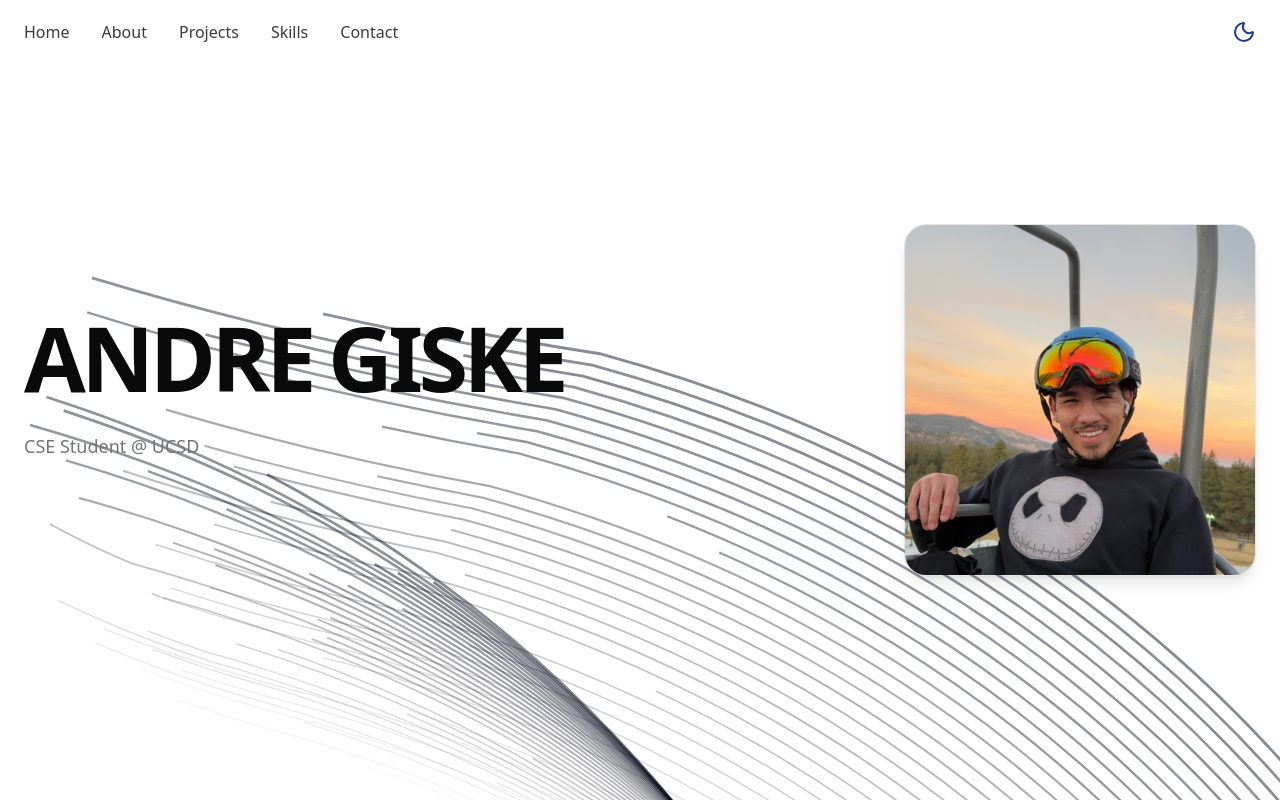
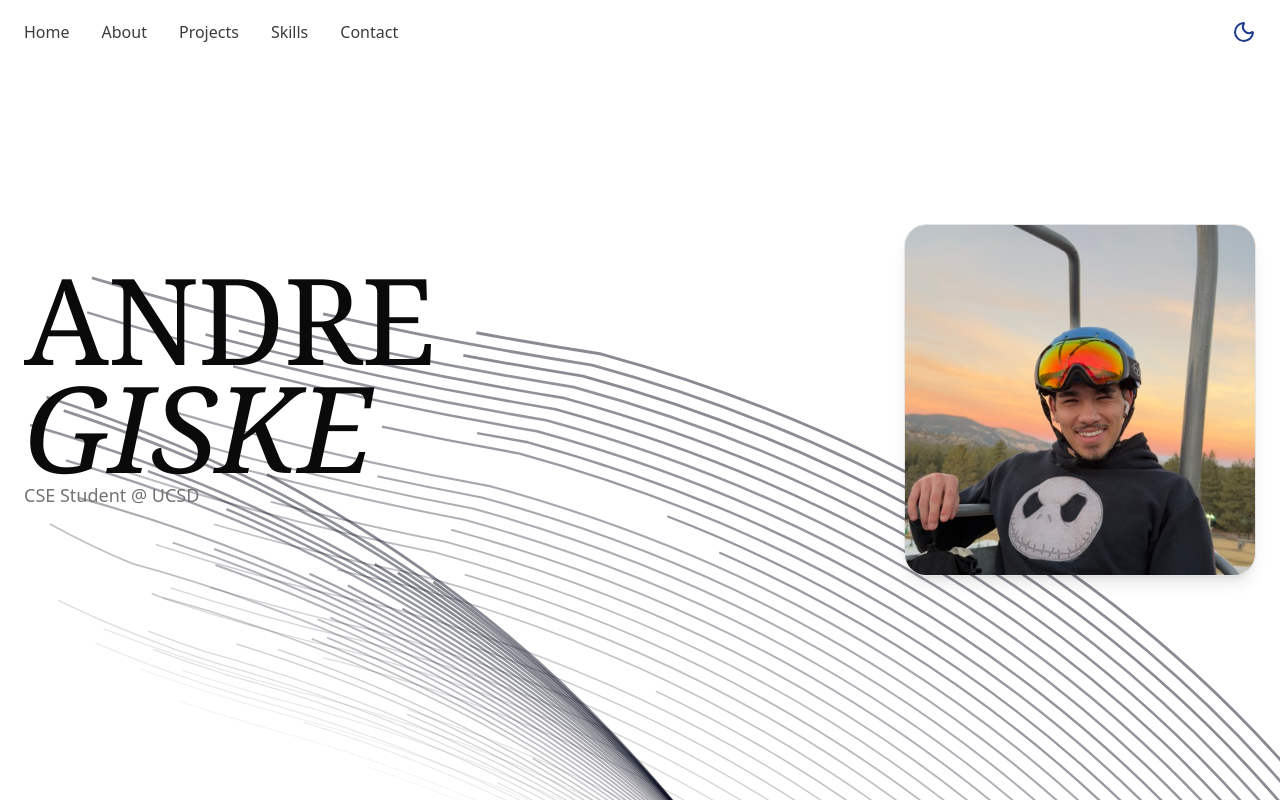
Before and after one commit to dregiske/portfolio, a React (Vite) app: page / in a window 1280 px wide. Shown: the top 802 px of the page. Built offline with nearby package versions, Linux system fonts and the light colour scheme.

Commit message:
hero title

```diff
--- a/src/components/ui/HeroTitle.tsx
+++ b/src/components/ui/HeroTitle.tsx
@@ -1,5 +1,6 @@
 import { motion, useScroll, useTransform } from "framer-motion";
 import { useRef } from "react";
+
 type HeroTitleProps = {
   title: string;
   className?: string;
@@ -20,9 +21,12 @@ export function HeroTitle({ title, className = "" }: HeroTitleProps) {
   return (
     <div ref={ref} className={className}>
       <motion.div style={{ opacity, y }}>
-        <h1 className="font-bold mb-8 tracking-tighter leading-[0.95] text-[clamp(2.25rem,7vw,6rem)]">
+        <h1 className="font-serif font-normal leading-[0.9] tracking-[-0.01em] text-[clamp(3.5rem,10vw,7.5rem)] text-foreground">
           {words.map((word, wordIndex) => (
-            <span key={wordIndex} className="inline-block mr-4 last:mr-0">
+            <span
+              key={wordIndex}
+              className={`block ${wordIndex === words.length - 1 ? "italic" : ""}`}
+            >
               {word.split("").map((letter, letterIndex) => (
                 <motion.span
                   key={`${wordIndex}-${letterIndex}`}
@@ -34,7 +38,7 @@ export function HeroTitle({ title, className = "" }: HeroTitleProps) {
                     stiffness: 150,
                     damping: 25,
                   }}
-                  className="inline-block text-foreground"
+                  className="inline-block"
                 >
                   {letter}
                 </motion.span>
```
